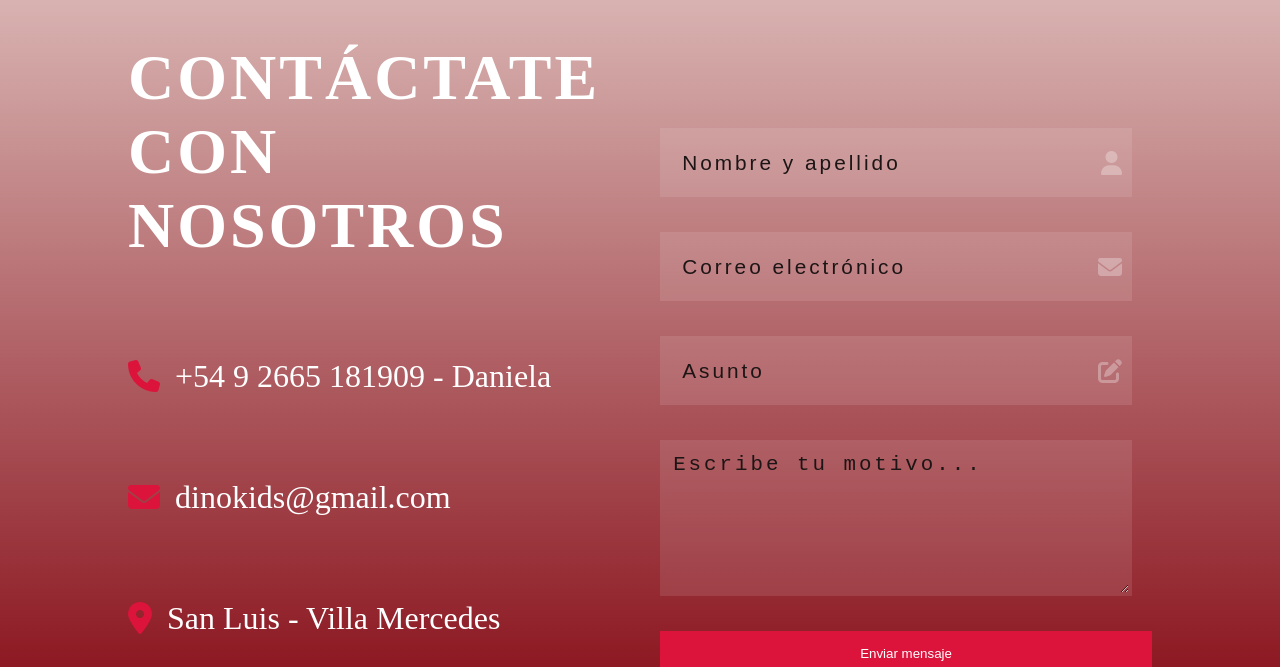
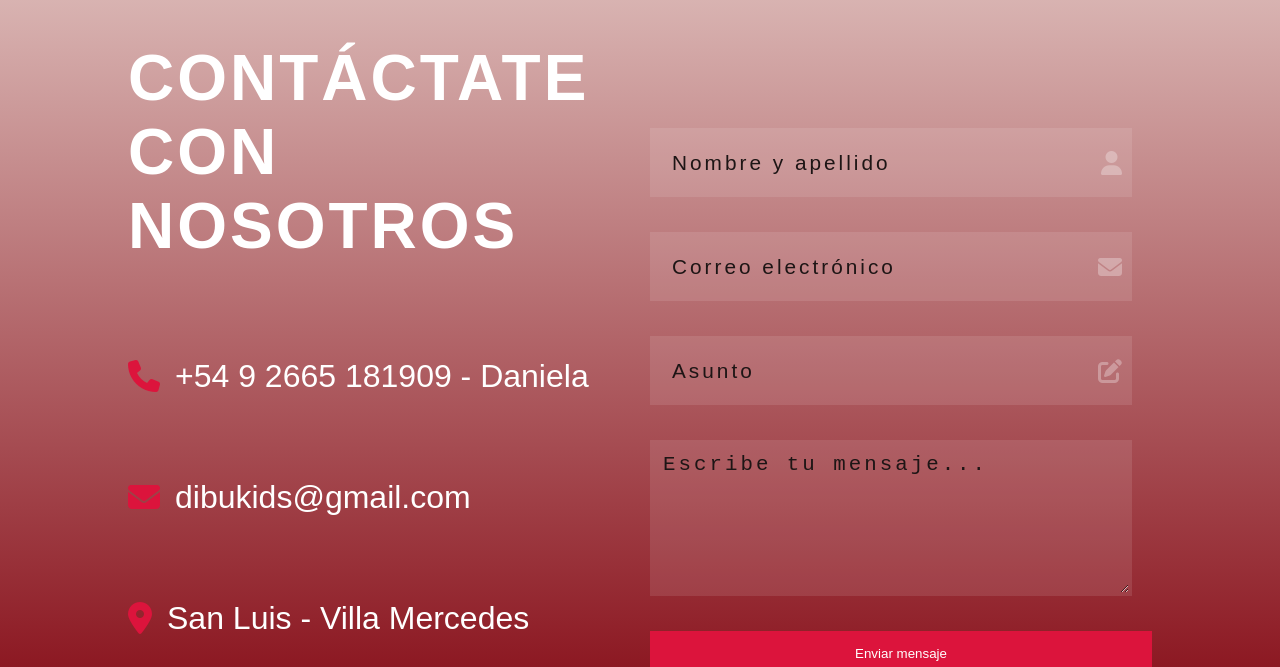
Before and after one commit to valenarendez/valenarendez.github.io, a plain HTML site: page Contacto.html in a window 1280 px wide. Shown: the part 122-789 px from the top of the page. Drawn offline with Linux system fonts and the light colour scheme.

Commit message:
contacto

```diff
--- a/CSS/styles.css
+++ b/CSS/styles.css
@@ -21,7 +21,7 @@ body{
     background: linear-gradient(#e6cfcb, #8b1620);
     color: white;
     overflow-x: hidden;
-
+    font-family: sans-serif;
 }
 
 .NavBarButtoms {
--- a/Contacto.html
+++ b/Contacto.html
@@ -25,7 +25,7 @@
 
             <div class="data">
                 <p><i class="fa-solid fa-phone"></i> +54 9 2665 181909 - Daniela </p>
-                <p><i class="fa-solid fa-envelope"></i> dinokids@gmail.com</p>
+                <p><i class="fa-solid fa-envelope"></i> dibukids@gmail.com</p>
                 <p><i class="fa-solid fa-location-dot"></i> San Luis - Villa Mercedes </p>
             </div>
 
@@ -47,12 +47,12 @@
             </div>
 
             <div class="input-box">
-                <input type="text" placeholder="Asunto">
+                <input type="text" placeholder="Asunto" required>
                 <i class="fa-solid fa-pen-to-square"></i>
             </div>
 
             <div class="input-box">
-                <textarea placeholder="Escribe tu motivo..."></textarea>
+                <textarea placeholder="Escribe tu mensaje..."></textarea>
             </div>
 
             <button type="submit">Enviar mensaje</button>
```
